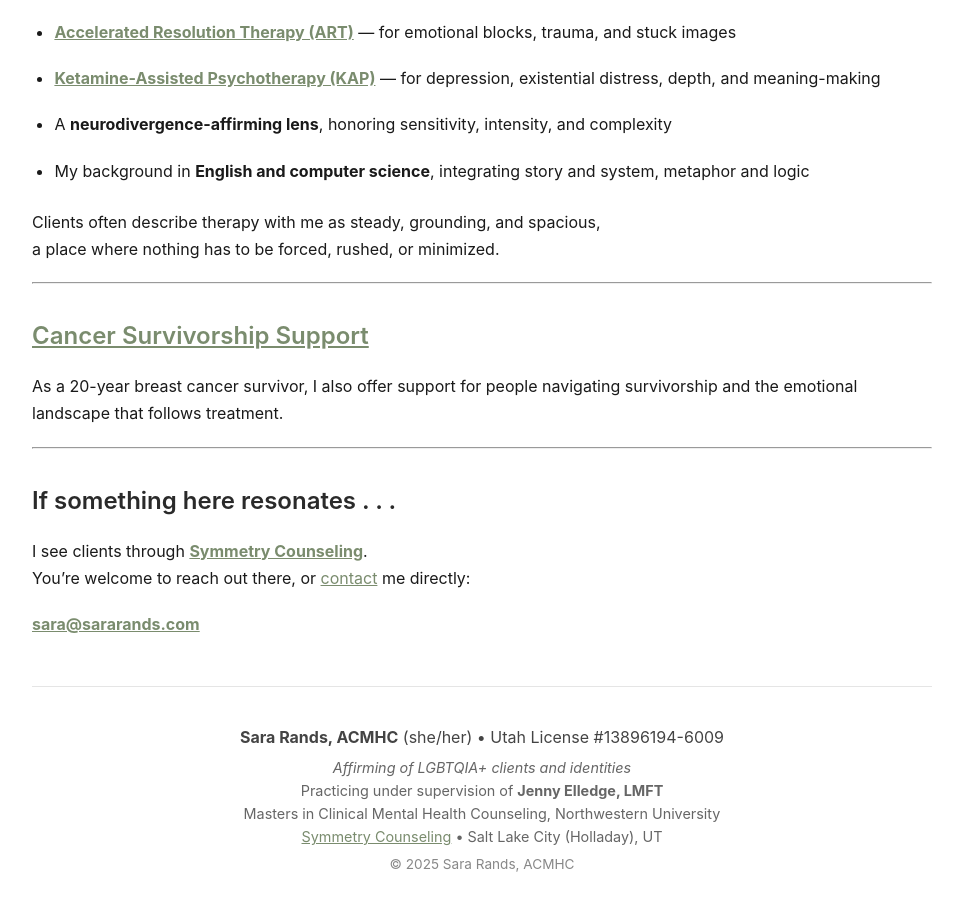
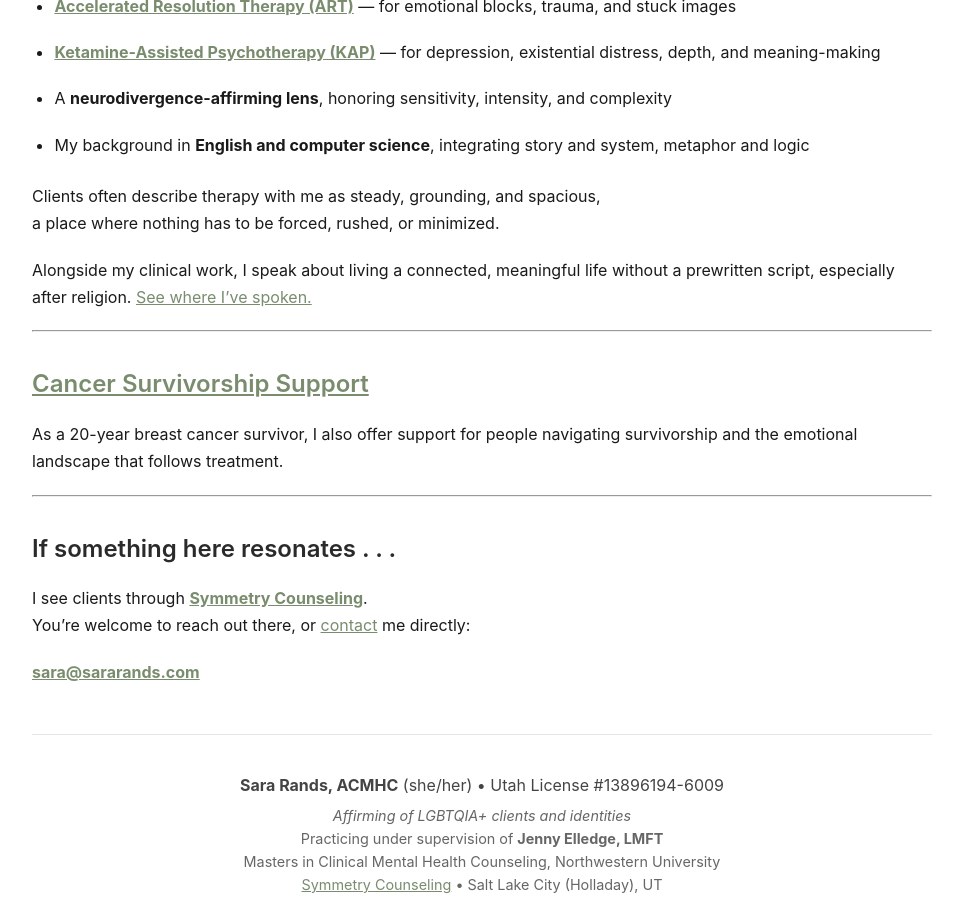
Before and after one commit to SaraRands/sararands-site, a Jekyll site: the page built from index.md, in a window 1280 px wide and 900 px high, scrolled down 3097 px. Shown: the whole window, without its empty margins (158-1121 px from the left). Built offline with Jekyll 4.4.1, drawn with Linux system fonts in a browser that asks for light colours.

Commit message:
internal links alt text

```diff
--- a/_layouts/default.html
+++ b/_layouts/default.html
@@ -141,8 +141,8 @@
       <nav class="nav-left">
         <a href="{{ '/' | relative_url }}">Home</a>
         <a href="{{ '/about/' | relative_url }}">About</a>
+        <a href="{{ '/cancer/' | relative_url }}">Cancer</a>
         <a href="/kap/">Ketamine</a>
-        <a href="{{ '/cancer/' | relative_url }}">Cancer</a>
         <a href="{{ '/speaking/' | relative_url }}">Speaking</a>
         <a href="{{ '/blog/' | relative_url }}">Blog</a>
         <a href="{{ '/contact/' | relative_url }}">Contact</a>
--- a/index.md
+++ b/index.md
@@ -4,7 +4,7 @@
 description: "Attachment-focused, neurodiversity-affirming therapy in Salt Lake City, Utah, for gifted adults, deep thinkers, and sensitive nervous systems. Specializing in NARM, ART, and Ketamine-Assisted Psychotherapy."
 ---
 
-<div class="hero-home"></div>
+<img src="/assets/images/hero-home.jpg" alt="A dirt road leading into a glowing mountain sunset, symbolizing personal transformation, uncertainty, and the beauty of not knowing.">
 
 # Therapy for People Who Think Deeply, Feel Fully, and Have Always Been A Little Different
 *Individual therapy for highly sensitive, gifted, intuitive, analytical, and thoughtful Utah adults navigating complexity, identity shifts, and profound inner change.*
@@ -101,6 +101,8 @@
 Clients often describe therapy with me as steady, grounding, and spacious,
 a place where nothing has to be forced, rushed, or minimized.
 
+Alongside my clinical work, I speak about living a connected, meaningful life without a prewritten script, especially after religion. [See where I've spoken.](/speaking/)
+
 ---
 
 ## [Cancer Survivorship Support](/cancer/)
```
Also changed, not shown: about.md (+3 -3 lines), blog/index.md (+1 -1 lines), cancer.md (+4 -2 lines), kap.md (+2 -1 lines).
